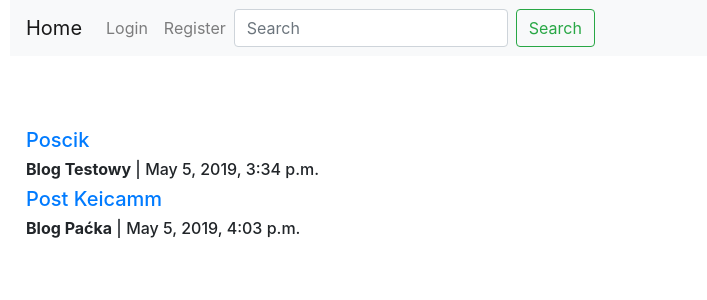
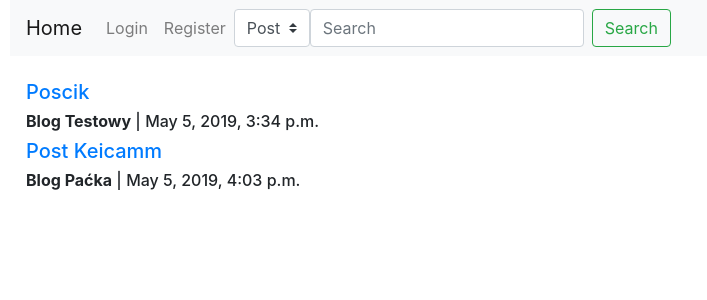
Before and after one commit to Pabblittto/NewBlog, a Django app: page / in a window 1280 px wide. Shown: the top 300 px of the page, without its empty margins (0-707 px from the left). Run offline with Django 3.2, Linux system fonts and the light colour scheme; data comes from the database, SQL or seed files in the repository; some libraries are stand-ins or nearby versions.

Commit message:
małe zmany

```diff
--- a/DjangoBlog/Blog/templates/Blog/base.html
+++ b/DjangoBlog/Blog/templates/Blog/base.html
@@ -40,10 +40,16 @@
                   <a class="nav-link" href="{%url 'logout'%}">Logout</a>
                 </li>
                 {%endif%}
-              <form class="form-inline my-2 my-lg-0" method="GET" action="{% url 'search' %}">
-                <input class="form-control mr-sm-2" type="text" placeholder="Search" aria-label="Search" name="search" {% if phase %} value="{{ phase}}"{%endif%} >
-                <button class="btn btn-outline-success my-2 my-sm-0" type="submit">Search</button>
-              </form>
+                  <div class="input-group">
+                        <form class="form-inline my-2 my-lg-0" method="GET" action="{% url 'search' %}">
+                        <select class="custom-select" name="typ">
+                              <option selected value="Post">Post</option>
+                              <option value="Blog">Blog</option>
+                        </select>
+                        <input class="form-control mr-sm-2" type="text" placeholder="Search" aria-label="Search" name="search" {% if phase %} value="{{ phase}}"{%endif%} >
+                        <button class="btn btn-outline-success my-2 my-sm-0" type="submit">Search</button>
+                        </form>
+                  </div>
             </div>
           </nav>
 {% endblock %}
@@ -62,7 +68,7 @@
               {%endif%}
             {% endfor%}
       {% endif %}
-      <br>  <br>  <br>
+      <br>
 <div class=container style="clear:both;"></div>
 {%block content%}
 {%endblock%}
--- a/DjangoBlog/Blog/views.py
+++ b/DjangoBlog/Blog/views.py
@@ -46,6 +46,11 @@ def search(request):
     else:
         messages.error(request,'You need to write what are you looking for')
         return render(request,'Blog/search.html')
+        #jeszcze ten search trzeba zmienic zeby patrzył czy szukkamy bloga czy posta
+
+def post(request):
+    pass # tu trzeba zrobic pobieranie id z requesta i jazda
+
 
 def details(request, blog_id):
     b = models.Blog.objects.get(IDBlog = blog_id)
```
Also changed, not shown: DjangoBlog/Blog/templates/Blog/search.html (+7 -5 lines).
